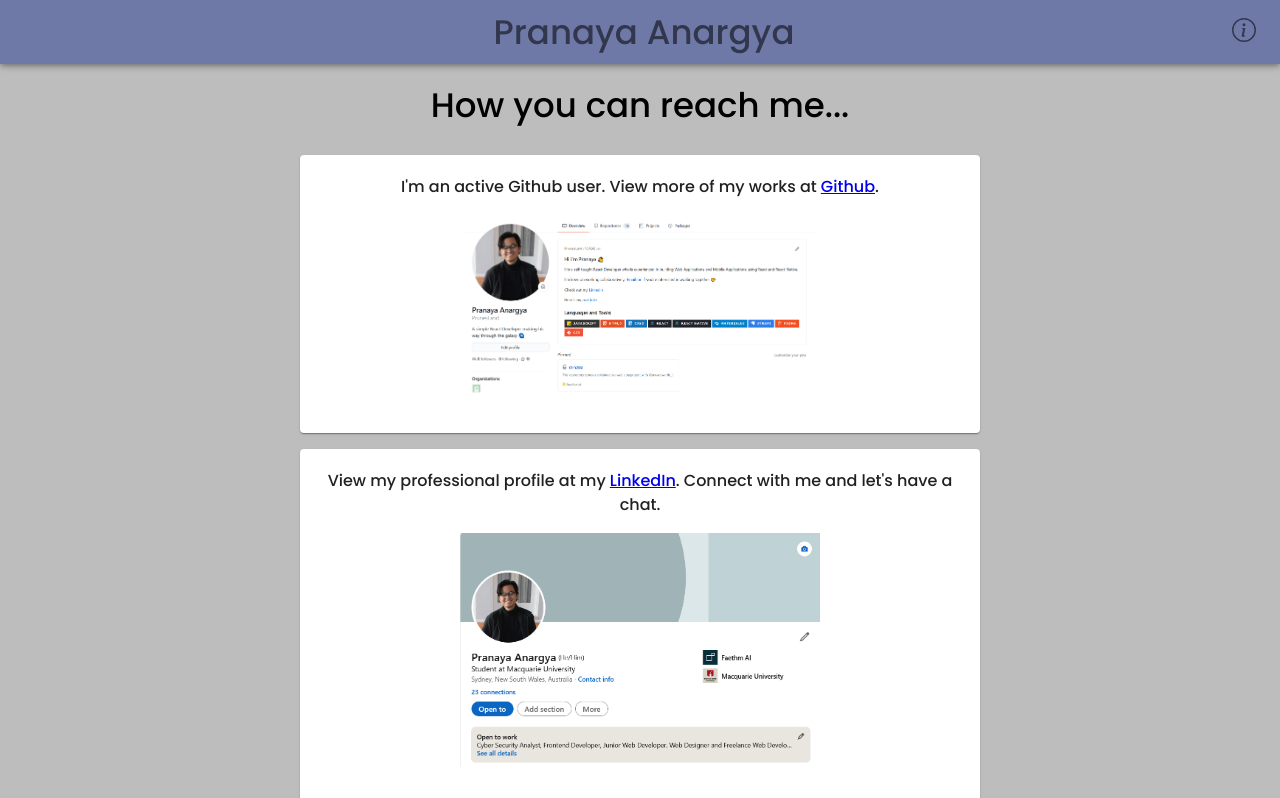
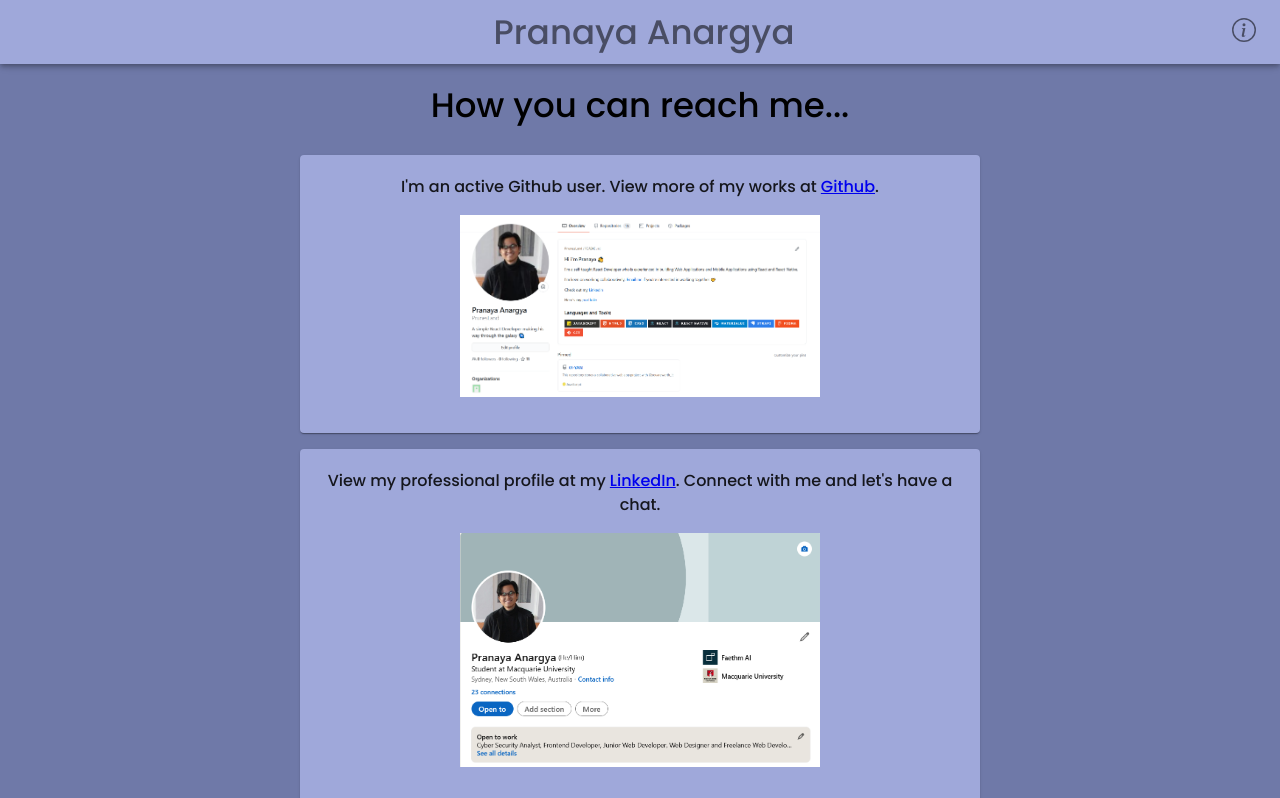
Before and after one commit to PrunesLand/developer-portfolio-2021, a React (Create React App) app: page /contact in a window 1280 px wide. Shown: the top 798 px of the page. Built offline with nearby package versions, Linux system fonts and the light colour scheme.

Commit message:
added google font and adjusted page

```diff
--- a/src/Components/Navigation.js
+++ b/src/Components/Navigation.js
@@ -32,7 +32,7 @@ const navStyle = makeStyles((theme) => {
             marginLeft: theme.spacing(4),
         },
         appbar: {
-            background: theme.palette.primary.dark
+            background: theme.palette.primary.main
         },
         infoIcon: {
             fontSize: '1.5rem',
@@ -46,12 +46,14 @@ const navStyle = makeStyles((theme) => {
             display: 'flex',
             alignItems: 'center',
             justifyContent: 'center',
+
         },
         paper: {
-            backgroundColor: theme.palette.background.paper,
+            backgroundColor: theme.palette.primary.main,
             border: '2px solid #000',
             boxShadow: theme.shadows[5],
             padding: theme.spacing(2, 4, 3),
+            fontFamily: theme.typography.fontFamily
         },
         page: {
             height: '100%'
@@ -93,7 +95,7 @@ const navStyle = makeStyles((theme) => {
             cursor: 'pointer'
         },
         footer: {
-            background: theme.palette.primary.dark,
+            background: theme.palette.primary.main,
             height: '25vh',
             [theme.breakpoints.up('md')]: {
                 height: '30vh'
--- a/src/Pages/Contact.js
+++ b/src/Pages/Contact.js
@@ -30,6 +30,7 @@ const contactPage = makeStyles((theme) => {
             [theme.breakpoints.up('sm')]: {
                 width: '50vw'
             },
+            background: theme.palette.primary.main
 
         },
         paperWrapper: {
--- a/src/Pages/Experience.js
+++ b/src/Pages/Experience.js
@@ -30,7 +30,7 @@ const expStyles = makeStyles((theme) => {
             justifyContent: 'center',
             alignItems: 'center',
             margin: 'auto',
-            background: theme.palette.background.paper,
+            background: theme.palette.primary.light,
             [theme.breakpoints.up('sm')]: {
                 '&:hover': {
                     background: theme.palette.primary.dark,
@@ -67,6 +67,7 @@ const expStyles = makeStyles((theme) => {
             flexDirection: 'row',
             margin: theme.spacing(2),
             padding: theme.spacing(3),
+            background: theme.palette.primary.main,
             [theme.breakpoints.down('sm')]: {
                 flexDirection: 'column'
             },
--- a/src/Pages/Intro.js
+++ b/src/Pages/Intro.js
@@ -31,7 +31,7 @@ const introStyle = makeStyles((theme) => {
             [theme.breakpoints.up('lg')]: {
                 width: '50vw'
             },
-
+            background: theme.palette.primary.main
         },
         profile: {
             width: theme.spacing(20),
@@ -92,7 +92,7 @@ const introStyle = makeStyles((theme) => {
             padding: theme.spacing(1),
             background: theme.palette.primary.light,
             '&:hover': {
-                background: theme.palette.primary.main
+                background: theme.palette.primary.dark
             }
         },
         react: {
--- a/src/Pages/Story.js
+++ b/src/Pages/Story.js
@@ -29,7 +29,8 @@ const storyStyles = makeStyles((theme) => {
             padding: theme.spacing(1)
         },
         paper: {
-            padding: theme.spacing(1)
+            padding: theme.spacing(1),
+            background: theme.palette.primary.main
         }
     }
 })
--- a/src/index.css
+++ b/src/index.css
@@ -1,14 +1,14 @@
 body {
-  margin: 0;
-  font-family: -apple-system, BlinkMacSystemFont, 'Segoe UI', 'Roboto', 'Oxygen',
-    'Ubuntu', 'Cantarell', 'Fira Sans', 'Droid Sans', 'Helvetica Neue',
-    sans-serif;
-  -webkit-font-smoothing: antialiased;
-  -moz-osx-font-smoothing: grayscale;
-  background: #bdbdbd;
+	margin: 0;
+	font-family: -apple-system, BlinkMacSystemFont, "Segoe UI", "Roboto", "Oxygen",
+		"Ubuntu", "Cantarell", "Fira Sans", "Droid Sans", "Helvetica Neue",
+		sans-serif;
+	-webkit-font-smoothing: antialiased;
+	-moz-osx-font-smoothing: grayscale;
+	background: #6f79a8;
 }
 
 code {
-  font-family: source-code-pro, Menlo, Monaco, Consolas, 'Courier New',
-    monospace;
+	font-family: source-code-pro, Menlo, Monaco, Consolas, "Courier New",
+		monospace;
 }
```
